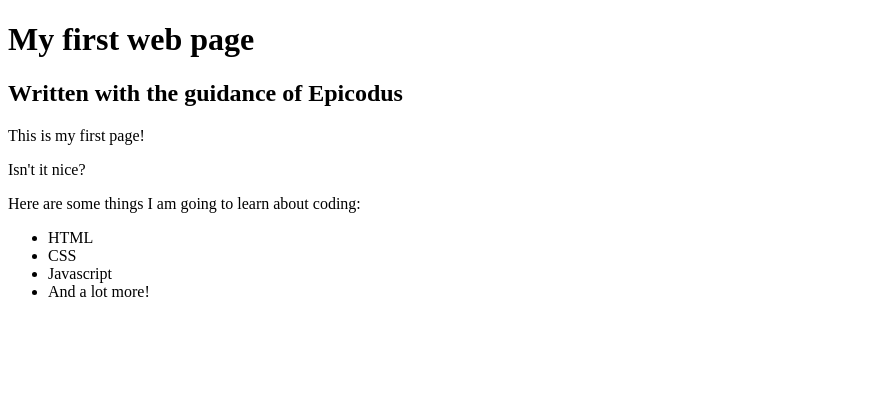
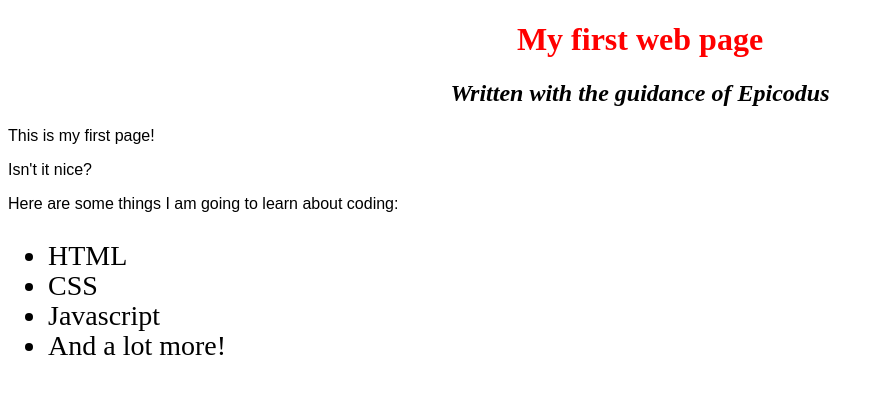
Before and after one commit to ajmarkow/my-first-webpage-1, a plain HTML site: page index.html in a window 1280 px wide. Shown: the whole page, without its empty margins (0-884 px from the left). Drawn offline with Linux system fonts and the light colour scheme.

Commit message:
Change name of my-first-webpage file to index.html

```diff
--- /dev/null
+++ b/css/styles.css
@@ -0,0 +1,18 @@
+h1 {
+    color: red;
+    text-align: center;
+}
+
+h2 {
+    font-style: italic;
+    text-align: center;
+}
+
+p {
+    font-family: Arial, Helvetica, sans-serif
+}
+
+ul {
+    font-size: 28px;
+    line-height: 30px;
+}
--- a/my_first_webpage.html
+++ b/index.html
@@ -2,6 +2,7 @@
 <!DOCTYPE html>
 <html lang="en-US">
 <head>
+  <link href="css/styles.css" rel="stylesheet" type="text/css">
   <title>Web page #1!</title>
 </head>
 <body>
```
Also changed, not shown: 1 other file.
